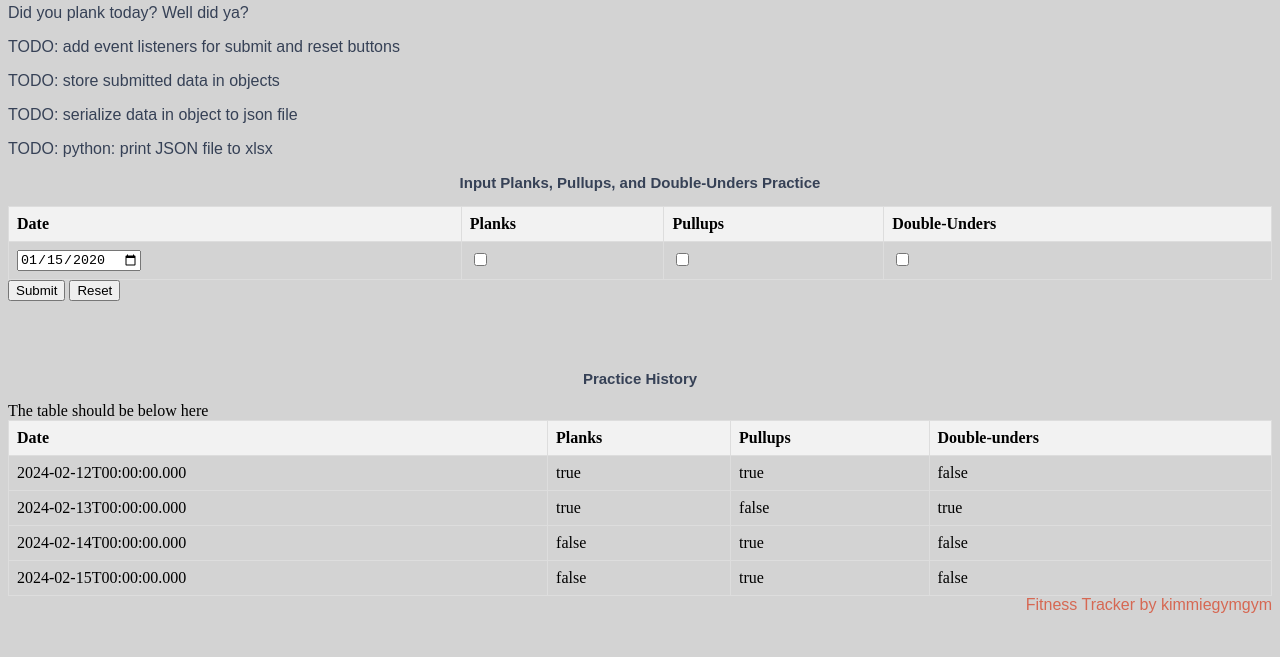
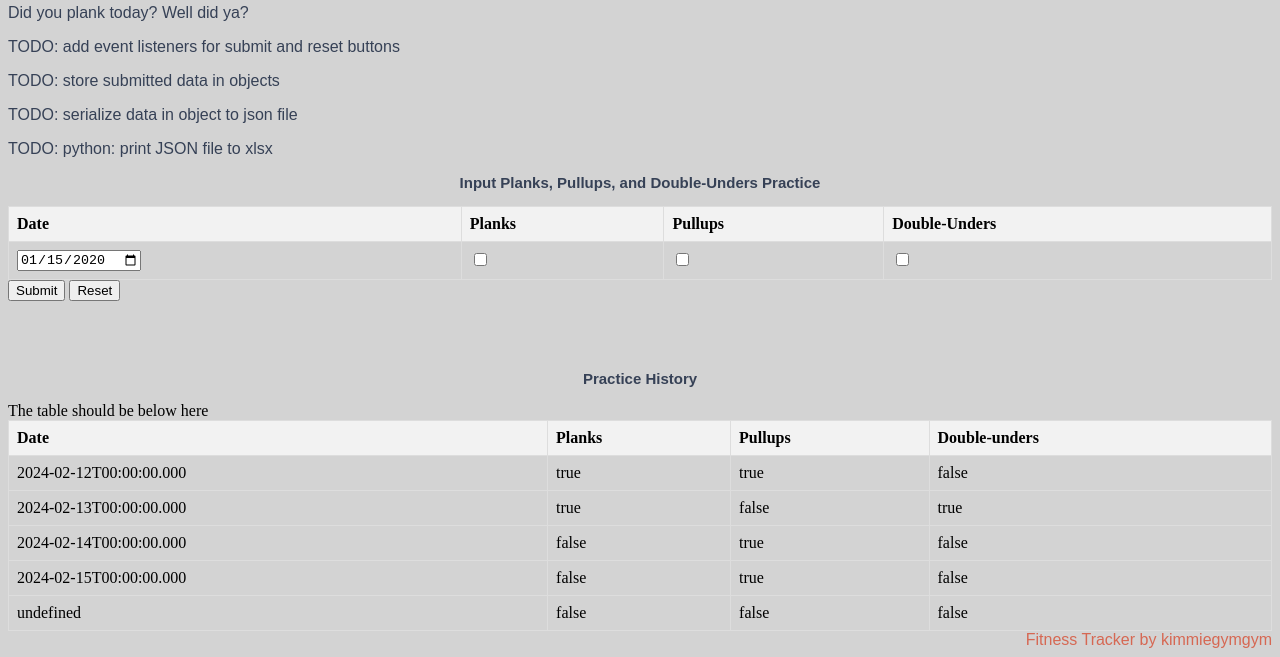
Before and after one commit to KimberlyAlcock/Fitness-tracker, a website: page templates/planks.html in a window 1280 px wide. Both pictures are taken after typing "2020-01-15" into the empty fields and a click on the button "Submit". Shown: the part 223-880 px from the top of the page. Before the commit the page ends 845 px from the top, so only its background shows below. Drawn offline with Linux system fonts and the light colour scheme.

Commit message:
add working event listeners for ptractice tracker input that add data to table

```diff
--- /dev/null
+++ b/static/src/planks.js
@@ -0,0 +1,29 @@
+document.getElementById("submitBtn").addEventListener("click", function() {
+    // Get user input values
+    let date = document.getElementById("tracker-date").date;
+    let planks = document.getElementById("planks-input").checked;
+    let pullups = document.getElementById("pullups-input").checked;
+    let doubleUnders = document.getElementById("double-unders-input").checked;
+
+    // Create a new table row
+    let newRow = document.createElement("tr");
+
+    // Insert data into the new row
+    newRow.innerHTML = `
+        <td>${date}</td>
+        <td>${planks ? 'true' : 'false'}</td>
+        <td>${pullups ? 'true' : 'false'}</td>
+        <td>${doubleUnders ? 'true' : 'false'}</td>
+    `;
+
+    // Append the new row to the table body
+    document.getElementById("data-body").appendChild(newRow);
+});
+
+document.getElementById("resetBtn").addEventListener("click", function() {
+    // Clear the form inputs
+    document.getElementById("dateInput").value = "";
+    document.getElementById("planksCheckbox").checked = false;
+    document.getElementById("pullupsCheckbox").checked = false;
+    document.getElementById("doubleUndersCheckbox").checked = false;
+});
--- a/templates/planks.html
+++ b/templates/planks.html
@@ -29,7 +29,7 @@
 
   <h3>Input Planks, Pullups, and Double-Unders Practice</h3>
 
-  <form id="practiceTrackerForm" action="/submit" method="post">
+  <form id="practiceTrackerForm">
   <table>
       <tr>
           <th>Date</th>
```
